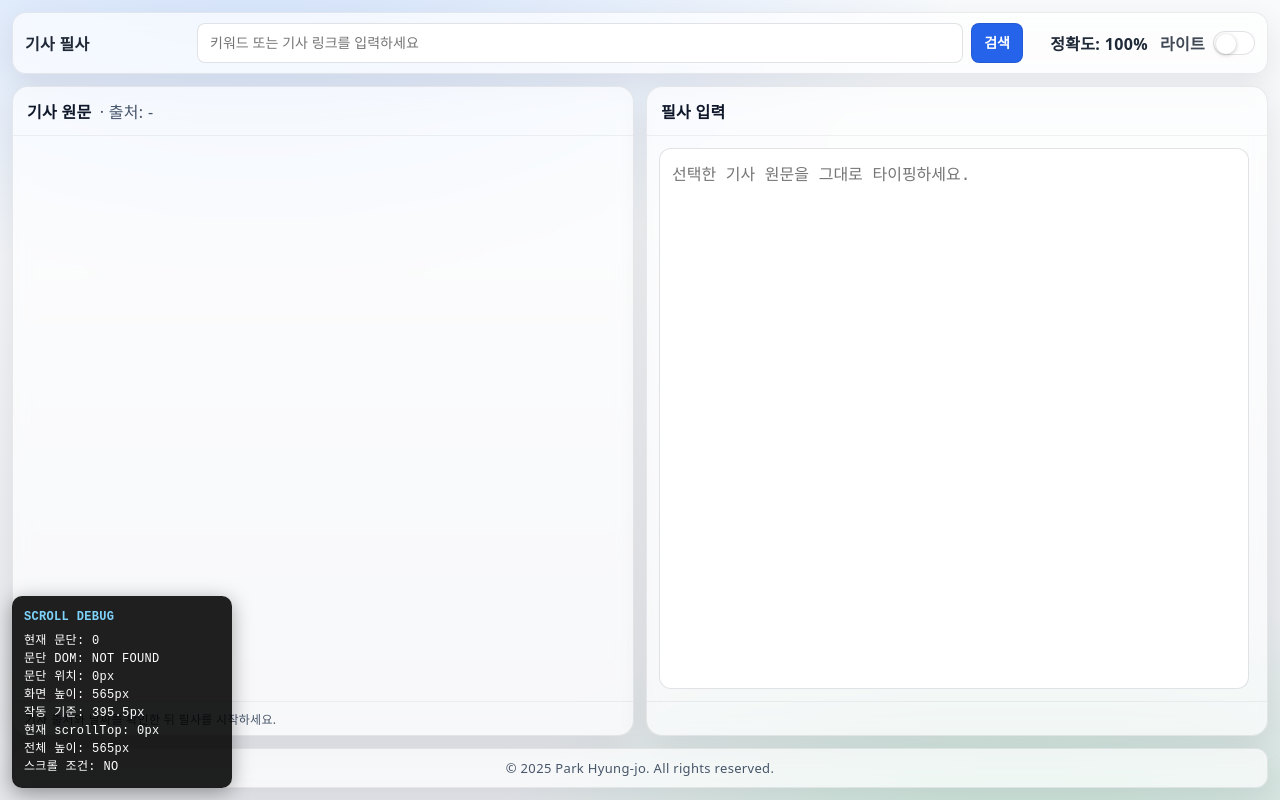
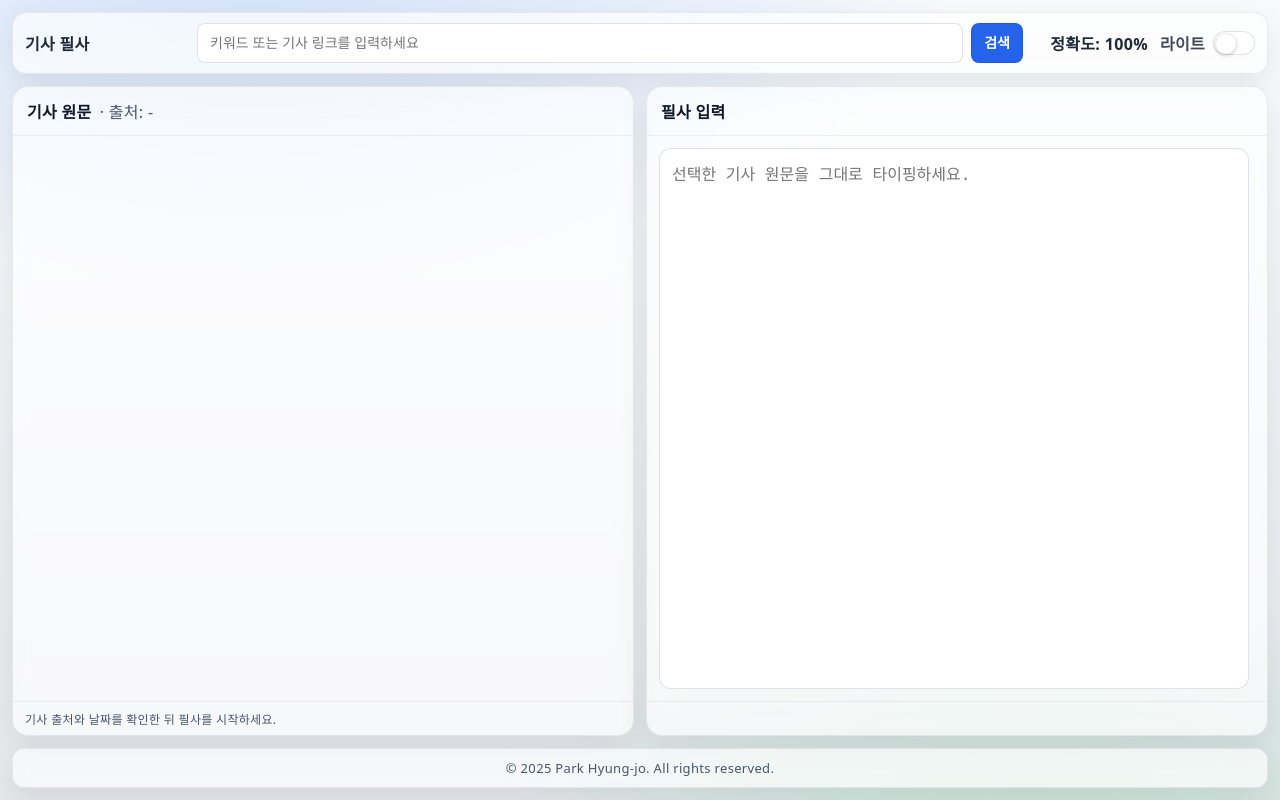
Before and after one commit to Walpin007/article-typing-app, a React (Vite) app: page / in a window 1280 px wide. Built offline with nearby package versions, Linux system fonts and the light colour scheme.

Commit message:
add: 디버그창 비활성화
const SHOW_SCROLL_DEBUG = true;
로 변경하면 디버그창 활성화 됨

```diff
--- a/src/App.jsx
+++ b/src/App.jsx
@@ -11,6 +11,10 @@ import {
 import { saveAs } from "file-saver";
 
 const MAX_ROUNDS = 3;
+
+
+// 개발용 스크롤 디버그 화면
+const SHOW_SCROLL_DEBUG = false;
 
 /**
  * 비교용 정규화 함수
@@ -1370,6 +1374,7 @@ export default function App() {
         © 2025 Park Hyung-jo. All rights reserved.
       </footer>
 
+    {SHOW_SCROLL_DEBUG && (
       <div className="scrollDebug">
         <strong>SCROLL DEBUG</strong>
 
@@ -1405,6 +1410,7 @@ export default function App() {
           스크롤 조건: {scrollDebug.executed ? "YES" : "NO"}
         </div>
       </div>
+   )}
 
     </div>
   );
```
